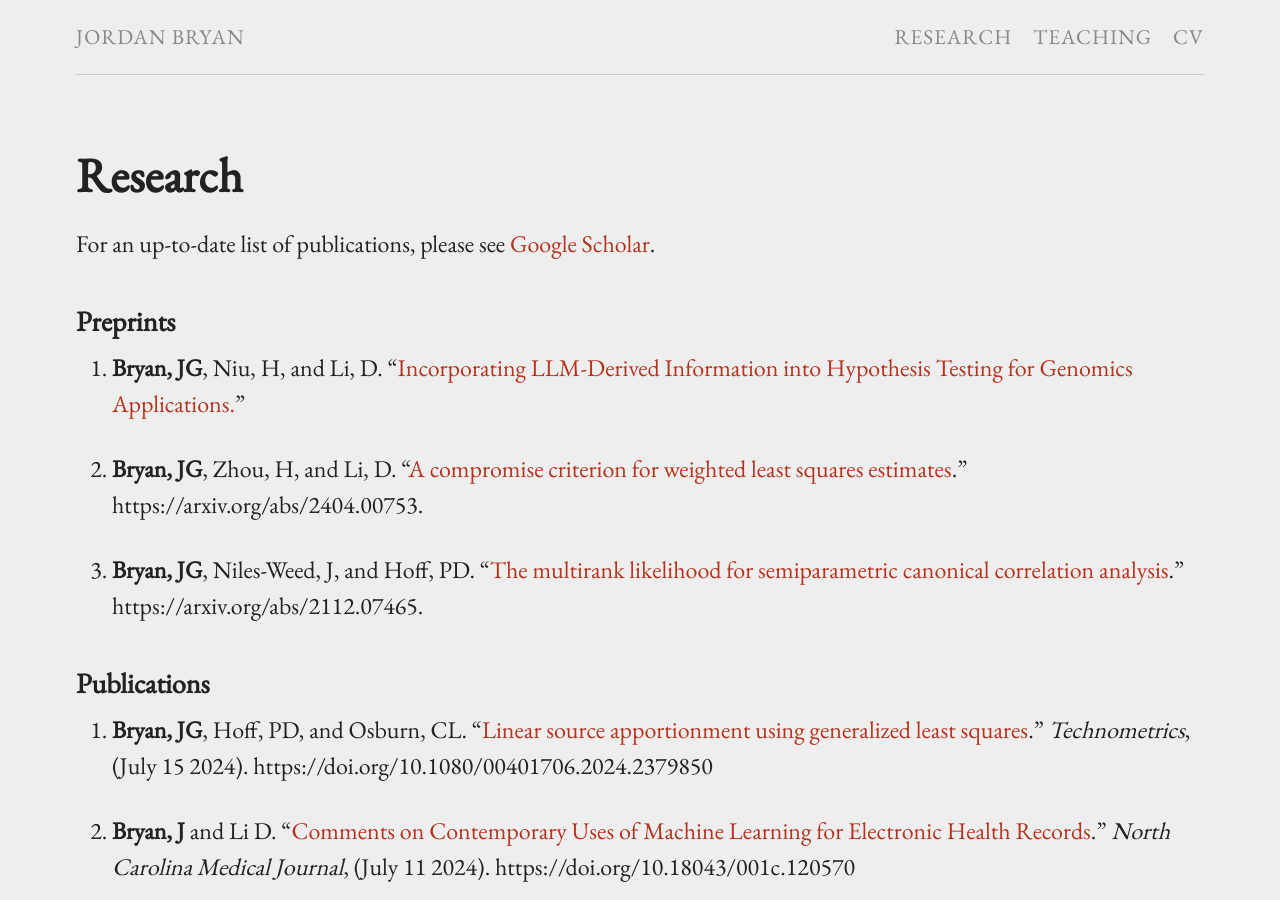
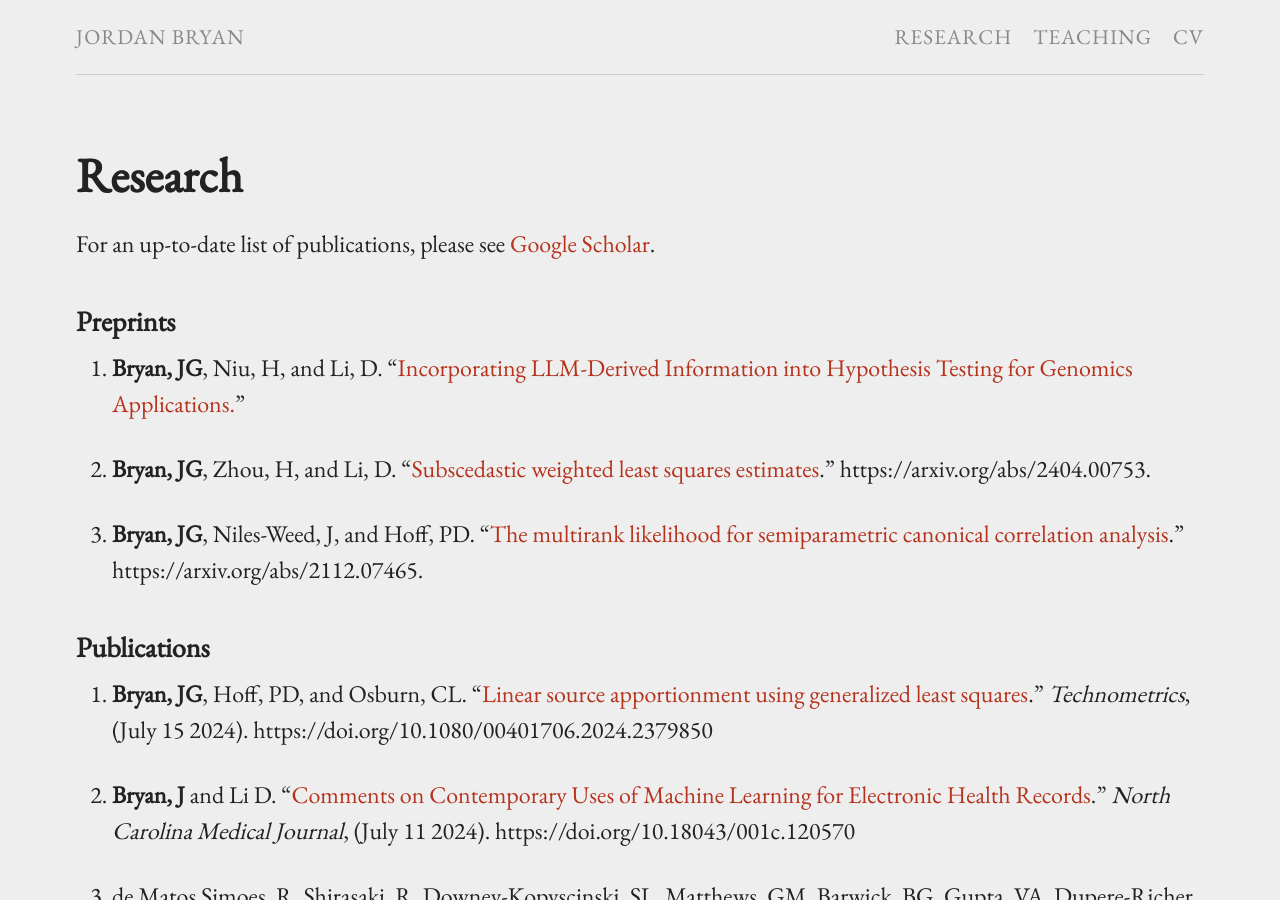
Before and after one commit to j-g-b/j-g-b.github.io, a Jekyll site: the page built from research.md, in a window 1280 px wide and 900 px high. Built offline with Jekyll 4.4.1, drawn with Linux system fonts in a browser that asks for light colours.

Commit message:
changed wls title

```diff
--- a/research.md
+++ b/research.md
@@ -12,7 +12,7 @@ For an up-to-date list of publications, please see [Google Scholar](https://scho
 Hypothesis Testing for Genomics
 Applications.](https://www.biorxiv.org/content/10.1101/2025.04.30.651464v1.abstract)"
 
-2. **Bryan, JG**, Zhou, H, and Li, D. "[A compromise criterion for weighted least squares estimates](https://arxiv.org/abs/2404.00753)." https://arxiv.org/abs/2404.00753.
+2. **Bryan, JG**, Zhou, H, and Li, D. "[Subscedastic weighted least squares estimates](https://arxiv.org/abs/2404.00753)." https://arxiv.org/abs/2404.00753.
 
 3. **Bryan, JG**, Niles-Weed, J, and Hoff, PD. "[The multirank likelihood for semiparametric canonical correlation analysis](https://arxiv.org/abs/2112.07465)." https://arxiv.org/abs/2112.07465.
 
```
